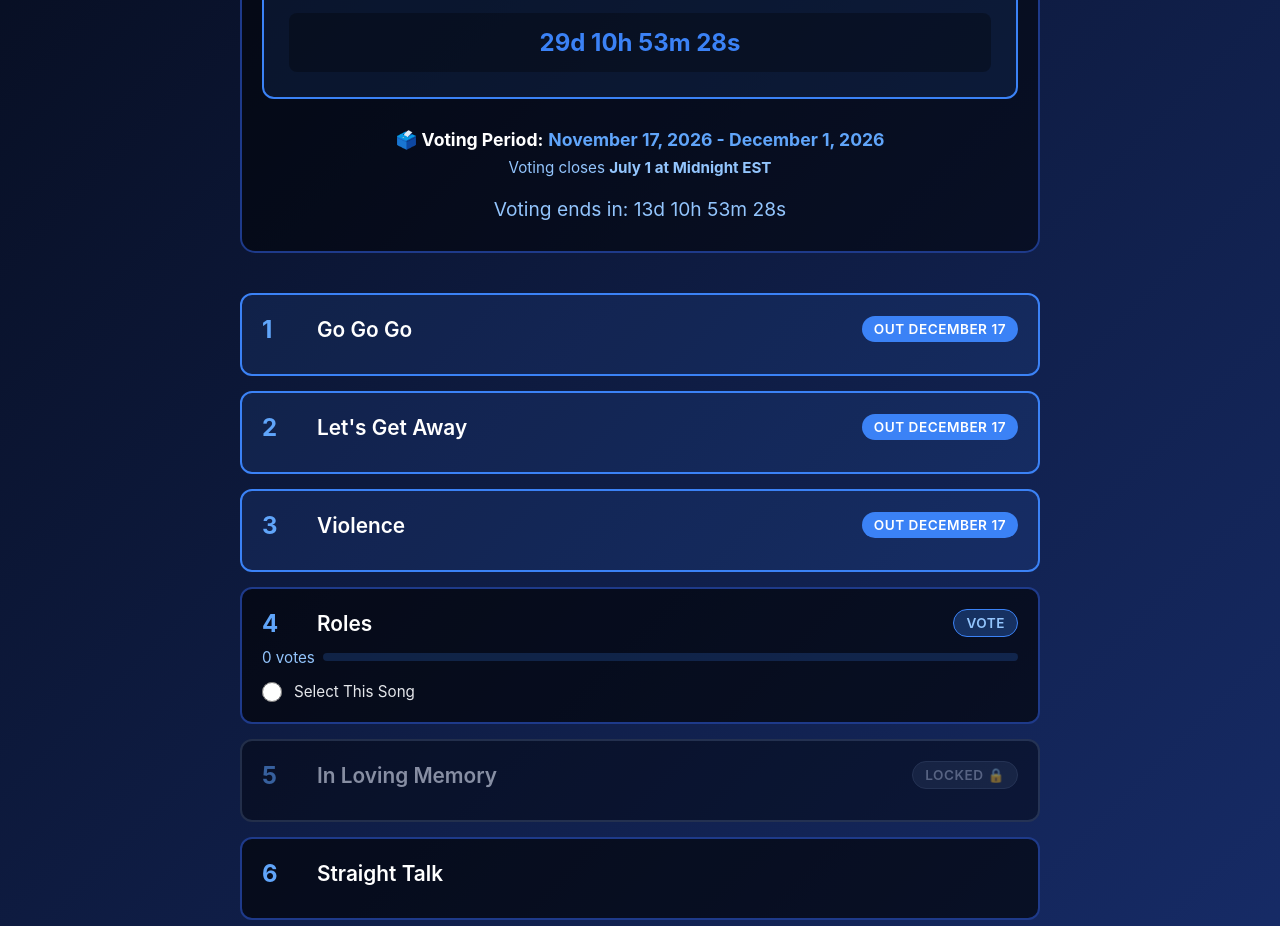
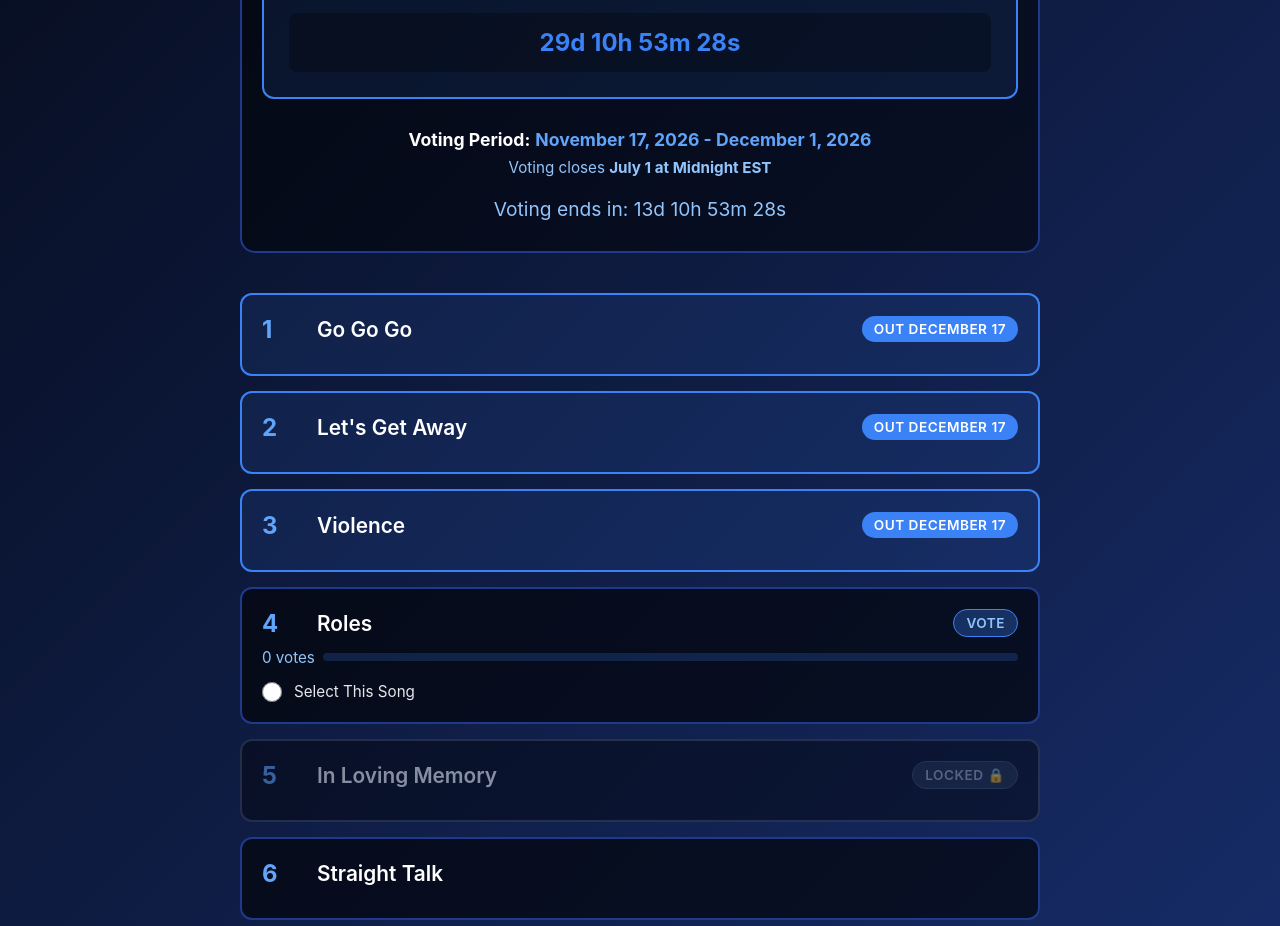
Before and after one commit to lpsample/litmab-voting, a plain HTML site: page squarespace-complete.html in a window 1280 px wide. Shown: the part 1243-2169 px from the top of the page. Drawn offline with Linux system fonts and the light colour scheme; no server answers.

Commit message:
No emoji

```diff
--- a/squarespace-complete.html
+++ b/squarespace-complete.html
@@ -675,7 +675,7 @@ footer {
 
             <!-- Voting Period Info -->
             <div class="voting-period" id="votingPeriod">
-                <p><strong>🗳️ Voting Period:</strong> <span id="periodDates">June 17 - July 1, 2026</span></p>
+                <p><strong>Voting Period:</strong> <span id="periodDates">June 17 - July 1, 2026</span></p>
                 <p style="font-size: 0.95rem; color: #93c5fd; margin-top: 8px;">Voting closes <strong>July 1 at Midnight EST</strong></p>
             </div>
             <div class="countdown" id="countdown"></div>
```
